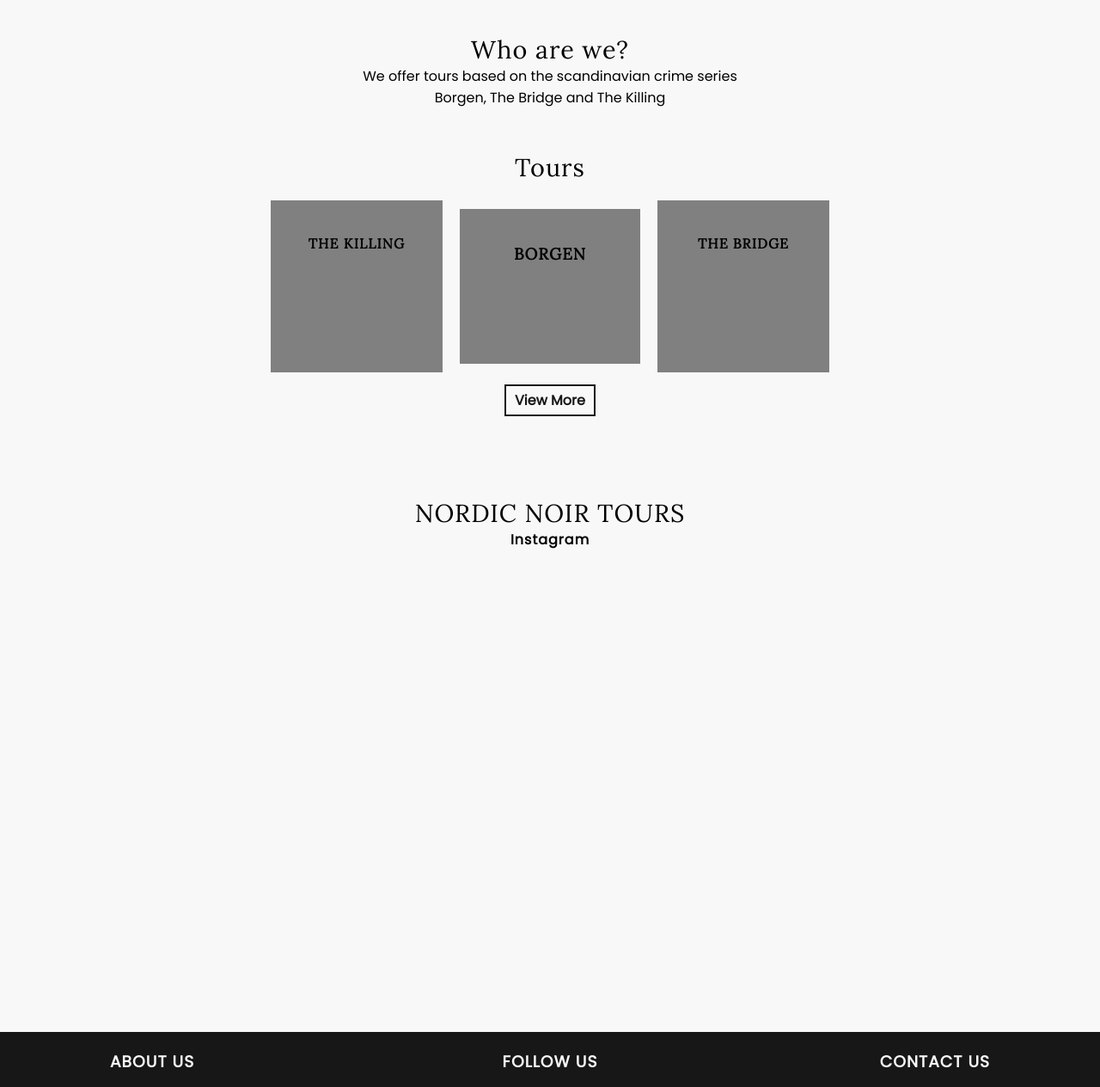
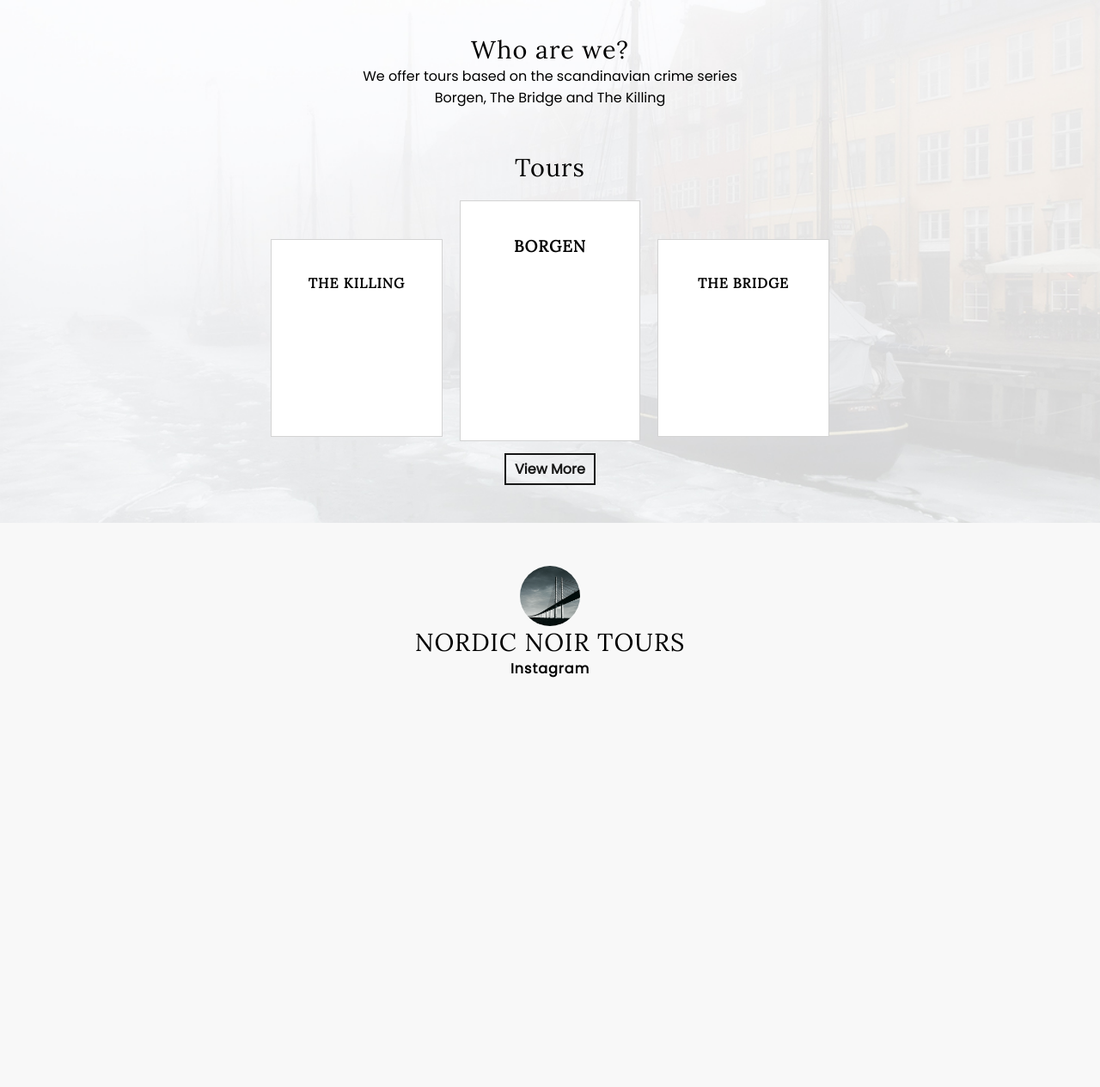
Before and after one commit to EduardCarmocanu/nordic-noir, a PHP site: page / in a window 1280 px wide. Shown: the part 801-2065 px from the top of the page at 86% size. Run offline with PHP 8.4, Linux system fonts and the light colour scheme; style sheets or scripts are compiled from the project's sources; some libraries are stand-ins or nearby versions.

Commit message:
Cleaned up SCSS

```diff
--- a/scss/custom/_landing.scss
+++ b/scss/custom/_landing.scss
@@ -1,80 +1,50 @@
-.first-section{
-    background-image: url('http://nordicnoirtours.com/wp-content/uploads/2014/05/4438_The-Oeresund-Bridge_Henrik-Stenberg-1024x812.jpg');
-}
+
+.first-section{ background-image: url('/assets/2.jpg'); }
 
 .second-section{
-    .tours-cards-section{
-        section{
-            width: 200px;
-            background:gray;
-            height: 200px;
-        }
-        .special{
-            height: 180px;
-            width:210px;
-        }
-    }
-}
-
-
-/* Custom, iPhone Retina */
-@media only screen and (min-width: 320px) {
-    .smaller{
-        display: block;
-    }
-    .bigger{
-        display: none;
-    }
-
-}
-
-/* Extra Small Devices, Phones */
-@media only screen and (min-width : 480px) {
-    .smaller{
-        display: block;
-    }
-    .bigger{
-        display: none;
-    }
-
-
-}
-
-/* Medium Devices, Desktops */
-@media only screen and (min-width : 992px) {
-    .smaller{
-        display: none;
-    }
-    .bigger{
-        display: block;
-    }
+    background-image: url('/assets/1.jpg');
     .tours-cards-section{
         section{
             width: 200px;
             height: 230px;
-            margin-left: 10px;
-            margin-right: 10px;
+            margin: 0px 10px -40px 10px;
+            background:white;
+            border: 1px solid lightgray;
+            cursor: pointer;
+            transition: all 0.2s ease-in-out;
+            &:hover {
+                transform: scale(1.1, 1.1);
+                box-shadow: 0 0 20px rgba(0, 0, 0, 0.2);
+                z-index: 1;
+            }
         }
-
         .special{
-            width:220px;
-            height: 250px;
+            height: 280px;
+            width:210px;
+            margin-bottom: 0;
         }
     }
-
-    .third-section{
-        padding-left:20%;
-        padding-right:20%;
+}
+.third-section {
+    padding-left:20%;
+    padding-right:20%;
+    .nordic-noir-profile-image {
+        height: 70px;
+        width: 70px;
+        background-image: url('/assets/2.jpg');
+    }
+    .image-gallery {
+        figure {
+            img {
+                transition: all 0.2s ease-in-out;
+            }
+            &:hover{
+                img {
+                    opacity: 0.5;
+                    cursor: pointer;
+                    z-index: 1;
+                }
+            }
+        }
     }
 }
-
-
-/* Large Devices, Wide Screens */
-@media only screen and (min-width : 1200px) {
-    .smaller{
-        display: none;
-    }
-    .bigger{
-        display: block;
-    }
-}
```
